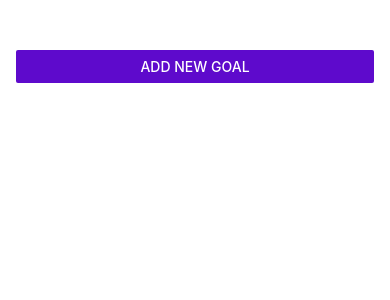
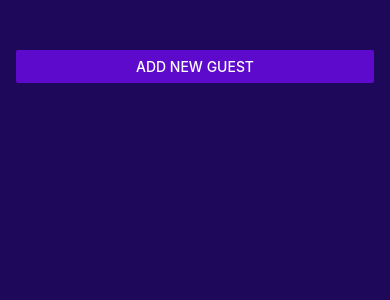
Before and after one commit to im4th/RNCourse, a React Native app: screen / in a window 390 px wide. Shown: the top 300 px of the page. Built offline with nearby package versions, Linux system fonts and the light colour scheme.

Commit message:
End of Section 2

```diff
--- a/App.js
+++ b/App.js
@@ -2,6 +2,7 @@
 import {useState} from 'react';
 import GoalItem from './components/GoalItem';
 import GoalInput from './components/GoalInput';
+import { StatusBar } from 'expo-status-bar';
 
 export default function App() {
     const [modalVisible,setModalVisibility] = useState(false);
@@ -26,19 +27,22 @@
         setModalVisibility(false);
     }
 
-    return (<View style={styles.appContainer}>
-    <Button title="Add New Goal" color={"#5e0acc"} onPress={startAddGoalHandler}></Button>
+    return (
+    <>
+    <View style={styles.appContainer}>
+    <Button title="Add New Guest" color={"#5e0acc"} onPress={startAddGoalHandler}></Button>
         <GoalInput onCancel={endAddGoalHandler} visible = {modalVisible} onAddGoal = {addGoalHandler}/>
         <View style={styles.goalsContainer}>
             <FlatList data={courseGoals} renderItem={itemData => {
                 return (<GoalItem text={itemData.item.text} id={itemData.item.id} onDeleteItem={deleteGoalHandler}/>)
             }} keyExtractor={(item,index) => {return item.id;}}/>
         </View>
-    </View>);
+    </View>
+    </>);
 }
 const styles = StyleSheet.create({
     appContainer: ({
-        flex: 1, paddingTop: 50, paddingHorizontal: 16,
+        flex: 1, paddingTop: 50, paddingHorizontal: 16, backgroundColor: "#1e085a"
     }),goalsContainer: {
         flex: 5,
     }
--- a/components/GoalInput.js
+++ b/components/GoalInput.js
@@ -17,12 +17,13 @@
                 <View style={styles.inputContainer}>
                 <Image style={styles.image} source={require("../assets/images/watermark.jpg")}/>
                     <TextInput style={styles.textInput}
-                        placeholder="Your guest name"
+                        placeholder="Your guest name:"
+                        // placeholderTextColor={"white"}
                         onChangeText={goalInputHandler} z
                         value={enteredGoalText}/>
                         <View style={styles.buttonContainer}>
-                        <View style= {styles.button}><Button title="Add guest" onPress={addGoalHandler}/></View>
-                        <View style= {styles.button}><Button title="cancel" onPress={props.onCancel}></Button></View>
+                        <View style= {styles.button}><Button title="Add guest" onPress={addGoalHandler} color={"#5e0acc"}/></View>
+                        <View style= {styles.button}><Button title="cancel" onPress={props.onCancel} color={"#f31282"}></Button></View>
                         </View>
                 </View>
             </Modal>);
@@ -32,7 +33,14 @@
 
 const styles = StyleSheet.create({
     textInput: {
-        borderWidth: 1, borderColor: '#cccccc', width: '100%', marginRight: 8, padding: 8
+        borderWidth: 1,
+        borderColor: '#e4d0ff',
+        backgroundColor: '#e4d0ff',
+        borderRadius: 6,
+        width: '100%',
+        marginRight: 8,
+        padding: 8,
+        color: "#120438",
     }, inputContainer: {
         flex: 1,
         justifyContent: 'center',
```
